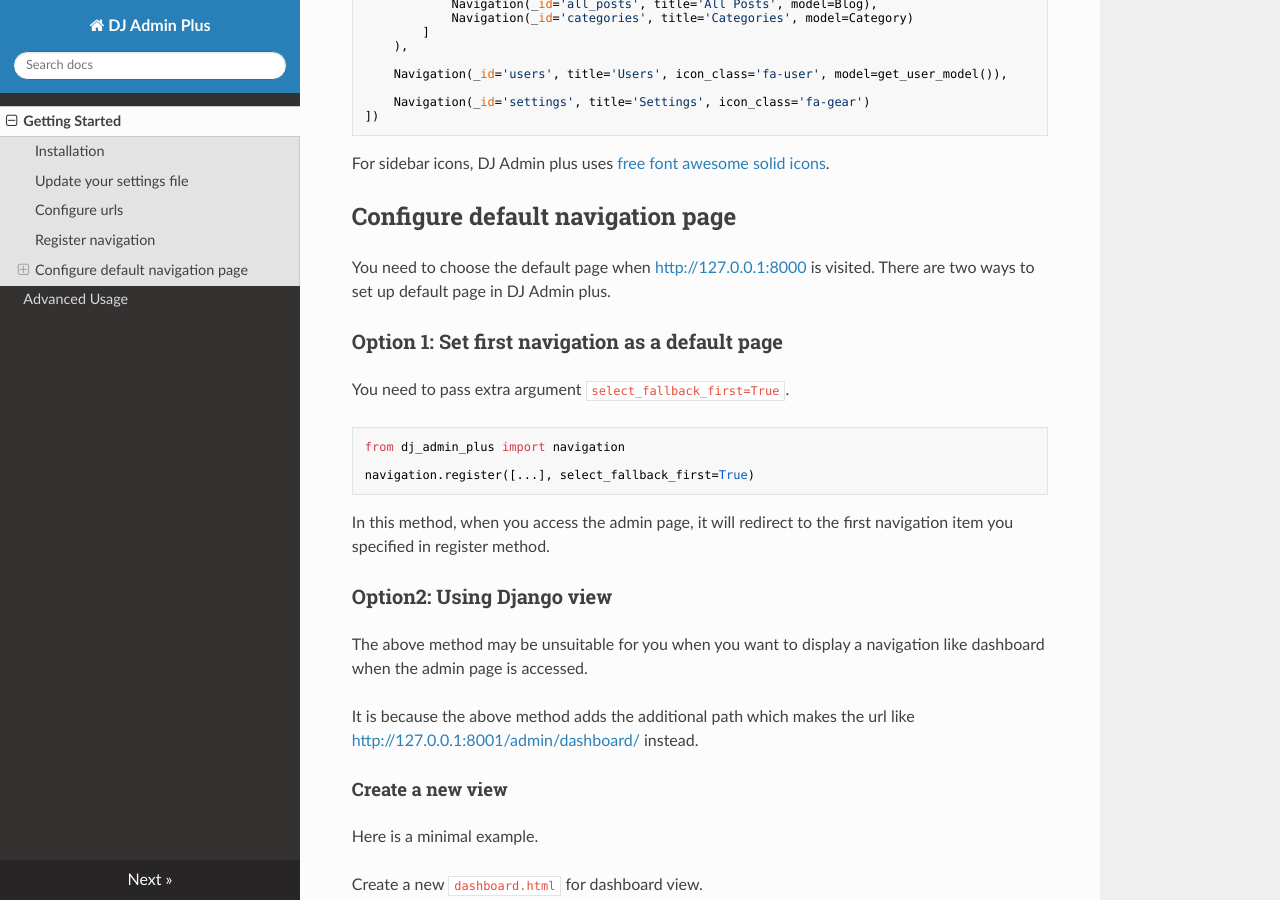
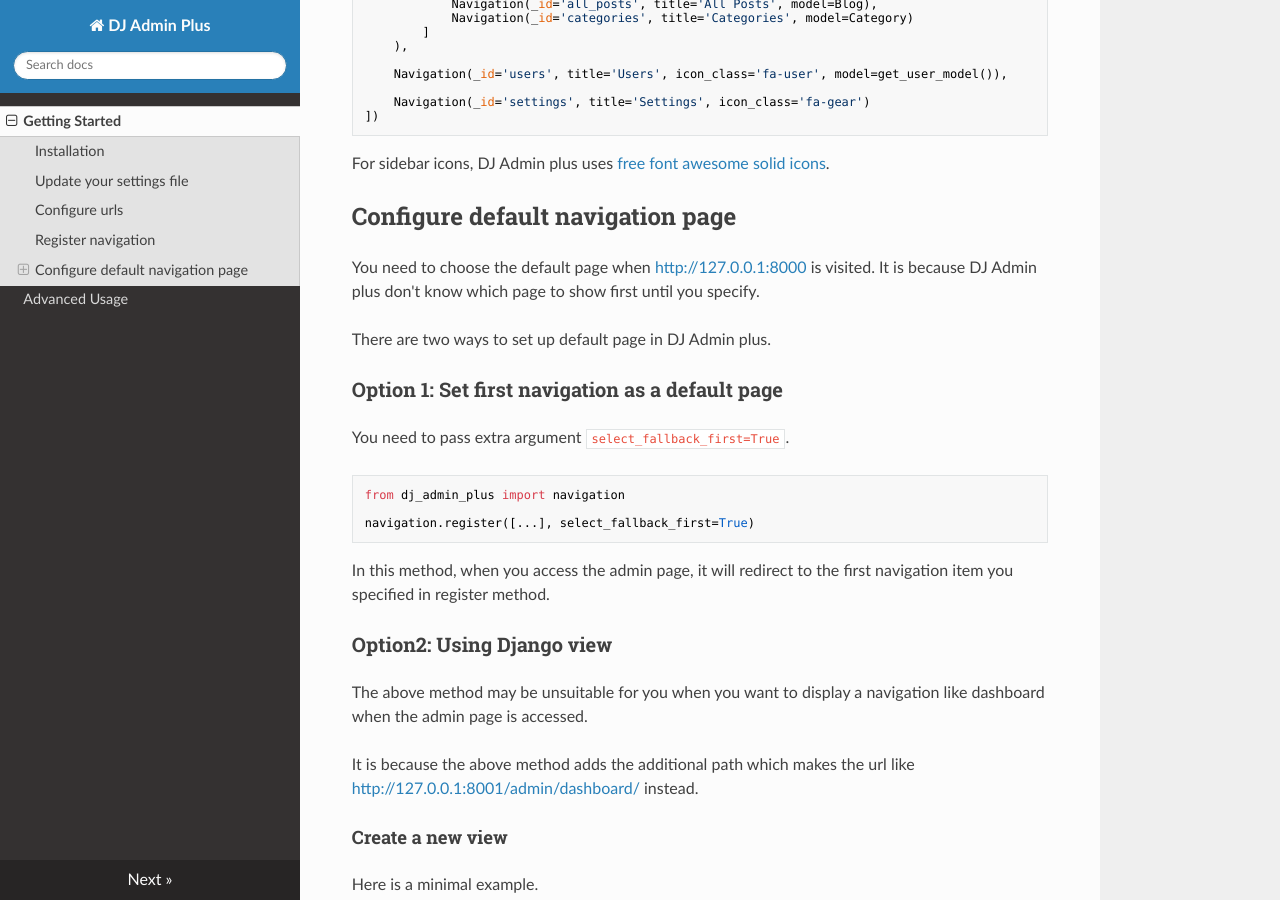
Before and after one commit to tejmagar/dj-admin-plus, an MkDocs documentation site: the page built from docs/README.md, in a window 1280 px wide and 900 px high, scrolled down 1746 px. Built offline with MkDocs 1.6.1, drawn with Linux system fonts in a browser that asks for light colours; nearby versions of some CDN libraries.

Commit message:
updated docs

```diff
--- a/docs/README.md
+++ b/docs/README.md
@@ -91,6 +91,8 @@
 ## Configure default navigation page
 
 You need to choose the default page when [http://127.0.0.1:8000](http://127.0.0.1:8000) is visited.
+It is because DJ Admin plus don't know which page to show first until you specify.
+
 There are two ways to set up default page in DJ Admin plus.
 
 ### Option 1: Set first navigation as a default page
```
